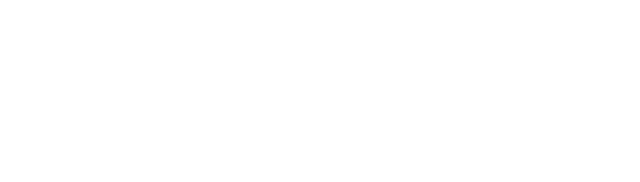
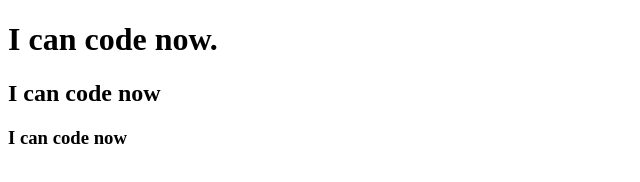
Before and after one commit to mdrirabiul/my-second-repo, a plain HTML site: page index.html in a window 1280 px wide. Shown: the whole page, without its empty margins (0-640 px from the left). Drawn offline with Linux system fonts and the light colour scheme.

Commit message:
added header

```diff
--- a/index.html
+++ b/index.html
@@ -7,6 +7,8 @@
     <title>My second github repo</title>
 </head>
 <body>
-
+    <h1>I can code now.</h1>
+    <h2>I can code now</h2>
+    <h3>I can code now</h3>
 </body>
 </html>
```
